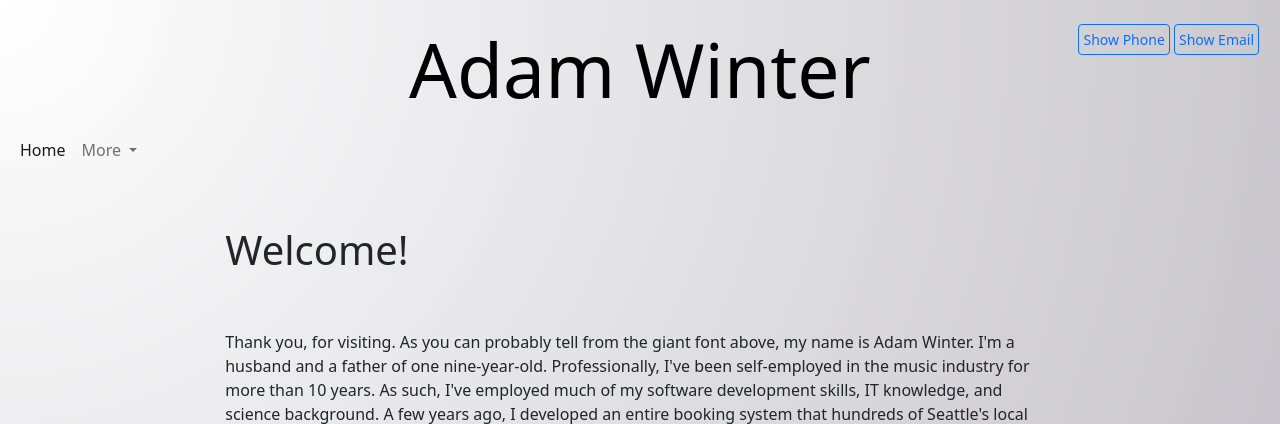
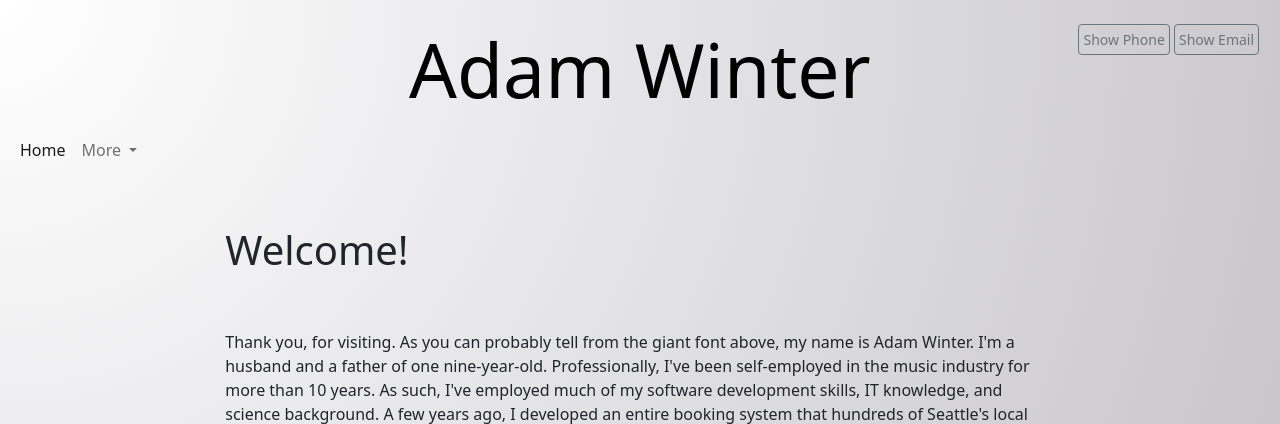
Before and after one commit to AdamZWinter/resume, a PHP site: page / in a window 1280 px wide. Shown: the top 424 px of the page. Run offline with PHP 8.4, Linux system fonts and the light colour scheme.

Commit message:
all done

```diff
--- a/guestbookApproval.php
+++ b/guestbookApproval.php
@@ -42,7 +42,7 @@ if($action == "delete"){
   echo $db->error;
   echo '<br>';
   echo '<br>';
-  echo 'row affected: '.$result->num_rows;
+  echo 'row affected: ';
   echo '<br>';
   var_dump($result);
 
--- a/header.php
+++ b/header.php
@@ -30,7 +30,7 @@
     <div class="col-8 col-sm-12"></br><h1 class="myHeader-Title text-center">Adam Winter</h1></div>
     <div class = "col-2 col-sm-12 logo">
             </br>
-            <button onclick="getPhone()" class="btn btn btn-outline-primary btn-sm contactButton" type="button" data-bs-toggle="collapse" data-bs-target="#phone" aria-expanded="false" aria-controls="phone">
+            <button onclick="getPhone()" class="btn btn btn-outline-secondary btn-sm contactButton" type="button" data-bs-toggle="collapse" data-bs-target="#phone" aria-expanded="false" aria-controls="phone">
                 Show Phone
             </button>
             <div class="collapse" id="phone">
@@ -39,7 +39,7 @@
             </div>
             </div>
 
-            <button onclick="getEmail()" class="btn btn btn-outline-primary btn-sm contactButton" type="button" data-bs-toggle="collapse" data-bs-target="#email" aria-expanded="false" aria-controls="email">
+            <button onclick="getEmail()" class="btn btn btn-outline-secondary btn-sm contactButton" type="button" data-bs-toggle="collapse" data-bs-target="#email" aria-expanded="false" aria-controls="email">
                 Show Email
             </button>
             <div class="collapse" id="email">
@@ -96,6 +96,13 @@
                   <a class="nav-link disabled" href="#" tabindex="-1" aria-disabled="true">Disabled</a>
                 </li-->
               </ul>
+              <span class="text-end">
+                <?php
+                  if(isset($_COOKIE["fname"])){
+                    echo'Hello, '.$_COOKIE["fname"].'!';
+                  }
+                ?>
+              </span>
             </div>
           </div>
         </nav>
--- a/index.php
+++ b/index.php
@@ -26,9 +26,9 @@ require('header.php');
           A few years ago, I developed an entire booking system that hundreds of Seattle's local musicians have used to book and pay for my services.
           I use an AWS server that I built for this, but I also have a rack of servers at my facilities, which hosts many other services.
           Though I'm a Cisco Certified Network Associate, and I studied Physics at Seattle Pacific University, I have a particular interest in software development and devops.
-          So, I've recently gone back to school, and I'm currently in the Bachelor Software Development program at Green River College, as a junior.
+          So, I've recently gone back to school, and I'm currently in the Bachelor Software Development program at Green River College, as a junior (again).
           So far, this experience is filling in many gaps in my knowledge, but also solidifying many things that I've learned on my own along the way.
-          I look forward to the opportunities that all of these experiences will provide.  Please, have a look around, and fee free to reach out.
+          I look forward to the opportunities that all of these experiences will provide.  Please, have a look around, and feel free to reach out.
         </p>
         <br>
         <p>
```
Also changed, not shown: send.php (+26 -23 lines).
